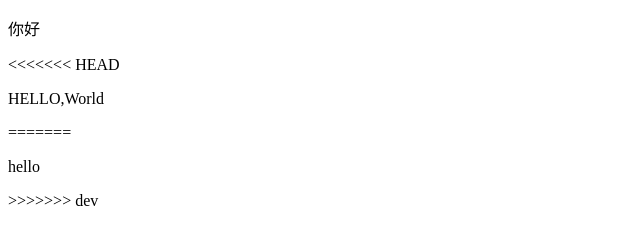
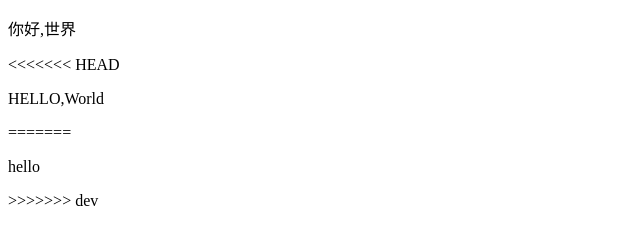
Before and after one commit to DannyWang2000/learngit, a plain HTML site: page hello.html in a window 1280 px wide. Shown: the full height of the page, 0-640 px from the left. Drawn offline with Linux system fonts and the light colour scheme.

Commit message:
fix bug 101

```diff
--- a/hello.html
+++ b/hello.html
@@ -7,7 +7,7 @@
     <title>Document</title>
 </head>
 <body>
-    <p>你好</p>
+    <p>你好,世界</p>
 <<<<<<< HEAD
     <p>HELLO,World</p>
 =======
```
